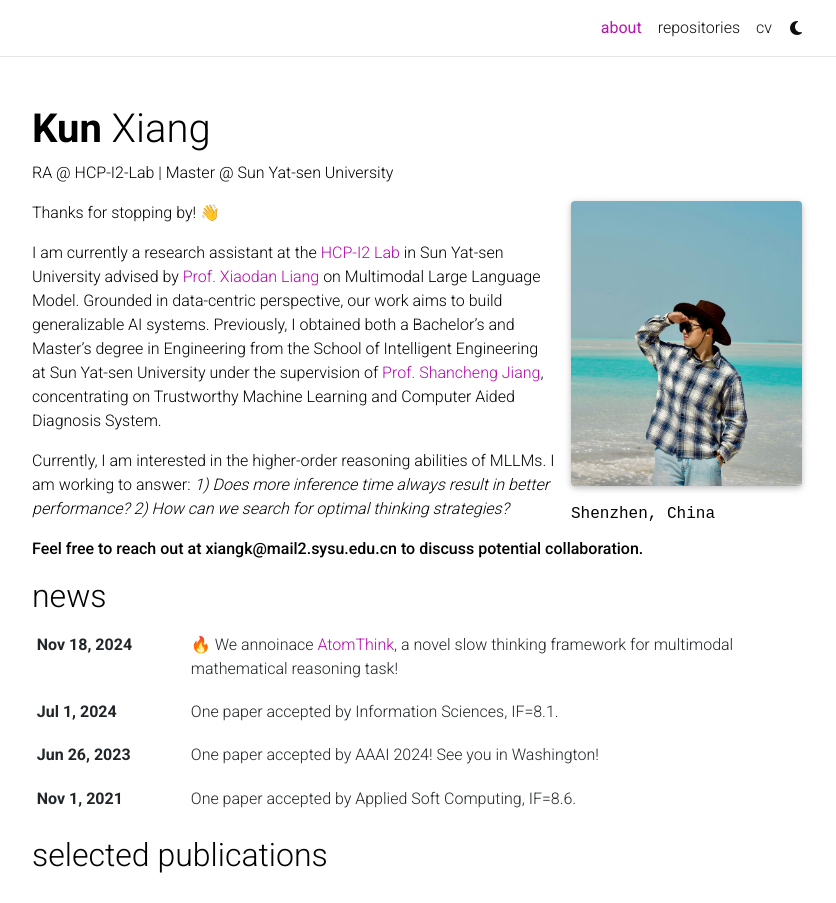
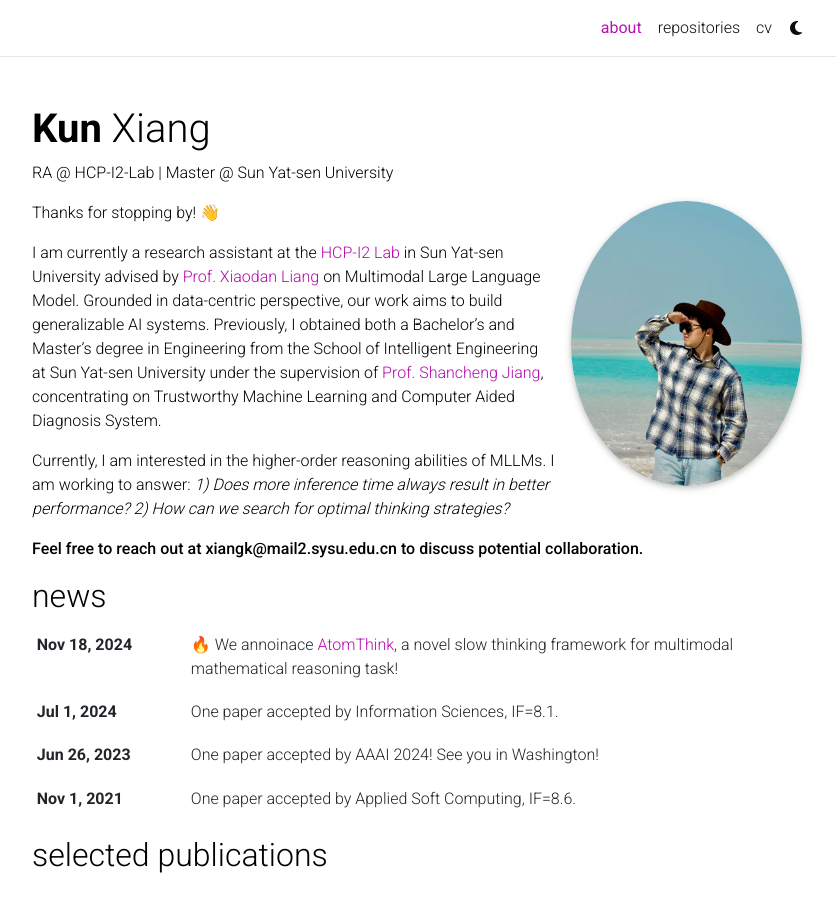
Before and after one commit to Kun-Xiang/Kun-Xiang.github.io, a Jekyll site: the page built from _pages/about.md, in a window 1280 px wide and 1216 px high, cut to the strip 0-903 px from the top of the window. Shown: the whole strip, without its empty margins (223-1059 px from the left). Built offline with Jekyll 4.4.1, drawn with Linux system fonts in a browser that asks for light colours; nearby versions of some CDN libraries; full-size pictures stand in for the smaller copies a plugin makes; emoji names are drawn with the system emoji font; some web fonts are replaced; comment, search, counter and statistics services are not loaded; a style sheet for code colours, icons or effects is not loaded.

Commit message:
Update about.md

```diff
--- a/_pages/about.md
+++ b/_pages/about.md
@@ -6,9 +6,9 @@
 profile:
   align: right
   image: xiangkun.jpg
-  image_circular: false # crops the image to make it circular
-  more_info: >
-    <p>Shenzhen, China</p>
+  image_circular: true # crops the image to make it circular
+  address: >
+    <p>Manhattan, NYC</p>
 
 news: true  # includes a list of news items
 latest_posts: false  # includes a list of the newest posts
```
